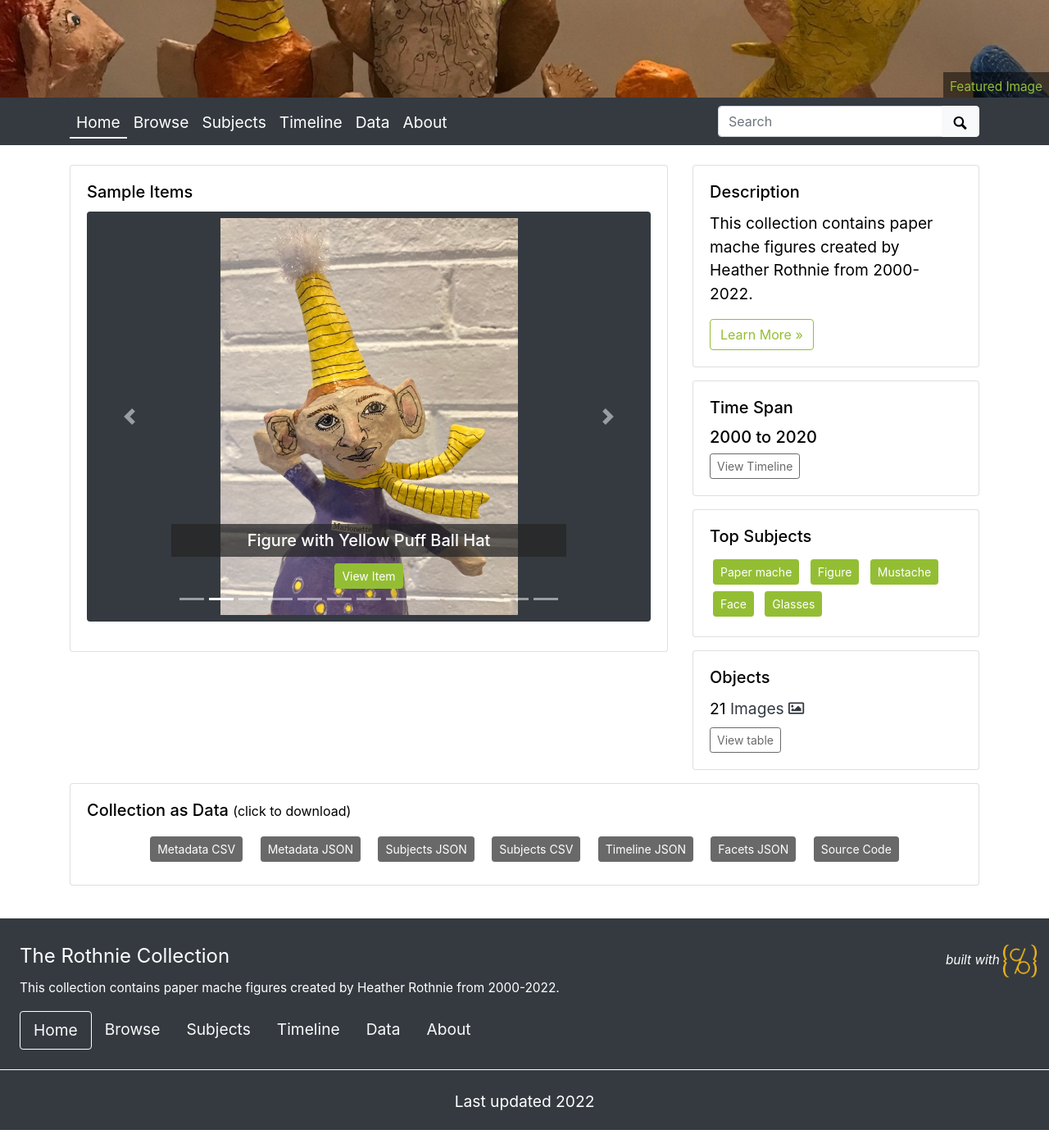
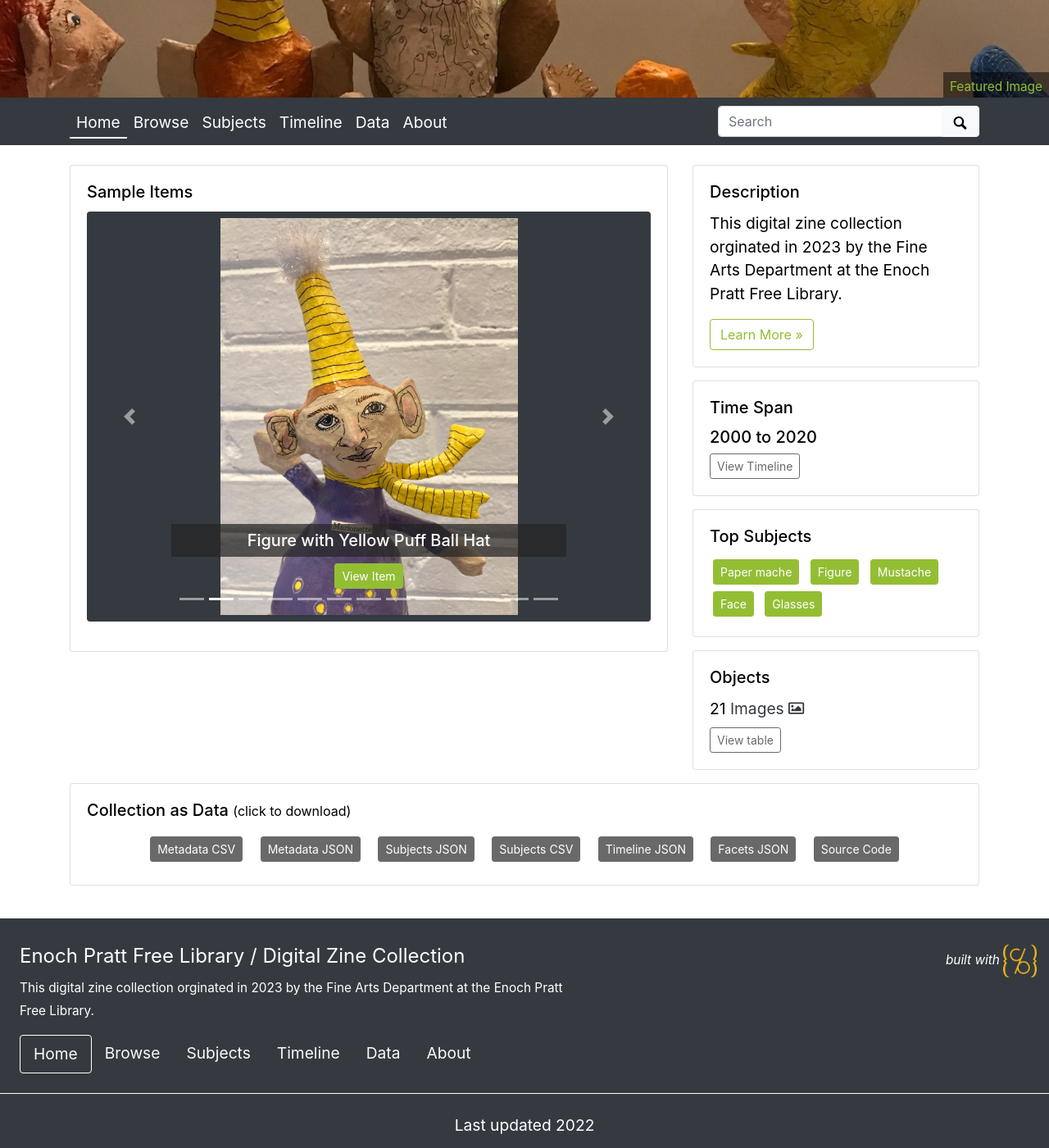
Before and after one commit to HRKerner/Collection-Builder, a Jekyll site: the page built from index.md, in a window 1280 px wide and 1400 px high, scrolled down 193 px. Shown: the whole window at 82% size. Built offline with Jekyll 4.4.1, drawn with Linux system fonts in a browser that asks for light colours; before the commit the page ends 1571 px from its top, so only the background shows below that; some of the changed text lies outside the part shown.

Commit message:
Update _config.yml

```diff
--- a/_config.yml
+++ b/_config.yml
@@ -20,13 +20,13 @@ source-code: https://github.com/HRKerner/CollectionBuilder
 # SITE SETTINGS
 #
 # title of site appears in banner
-title: The Rothnie Collection
+title: Enoch Pratt Free Library / Digital Zine Collection
 # tagline, a short phrase that will appear throughout the site in the top banner
 tagline:
 # description appears in meta tags and other locations
 # this description might appear in search result lists, keep around 160 characters max
-description: "This collection contains paper mache figures created by Heather Rothnie from 2000-2022."
-author: Heather Rothnie
+description: "This digital zine collection orginated in 2023 by the Fine Arts Department at the Enoch Pratt Free Library."
+author: Fine Arts Department
 
 ##########
 # COLLECTION SETTINGS
```
